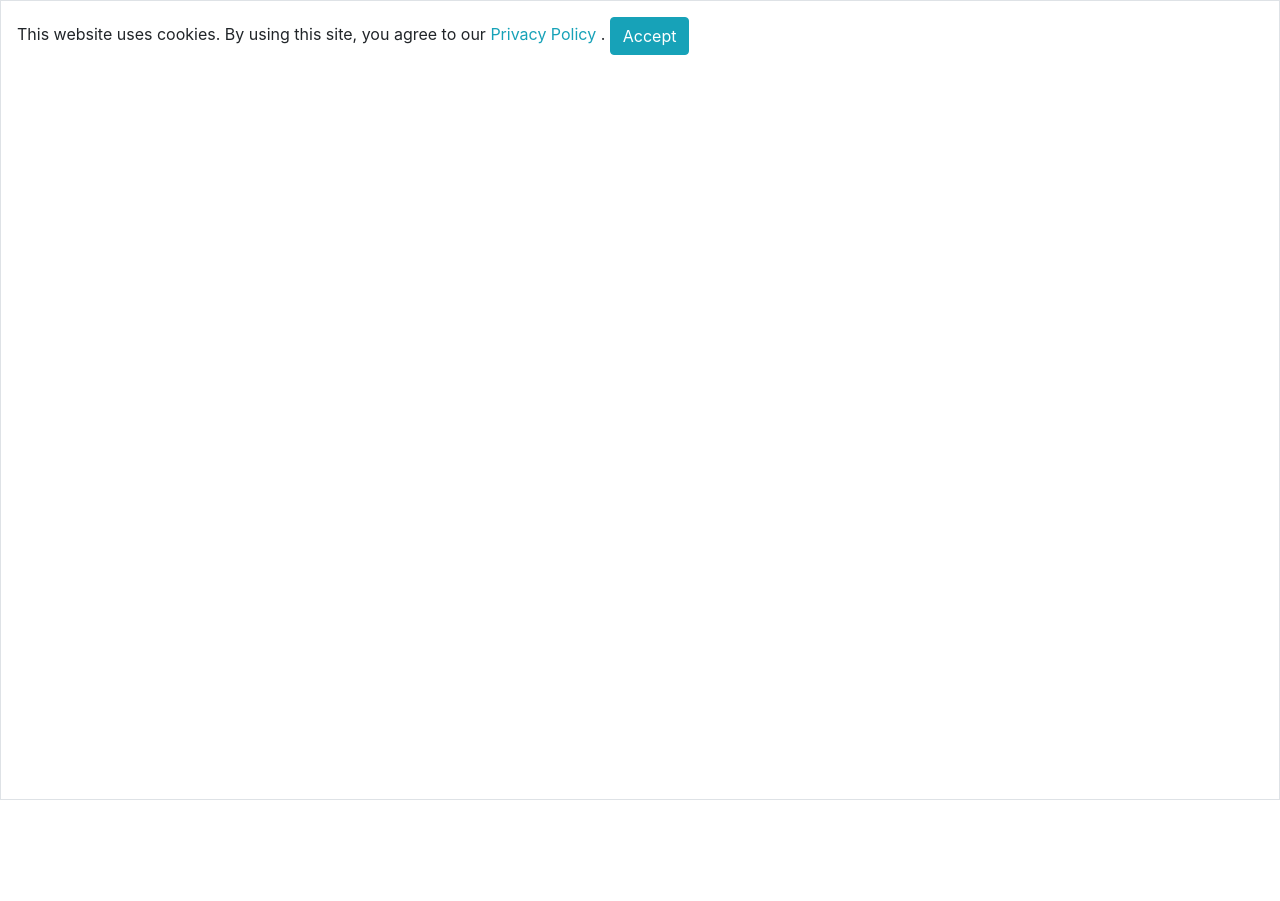
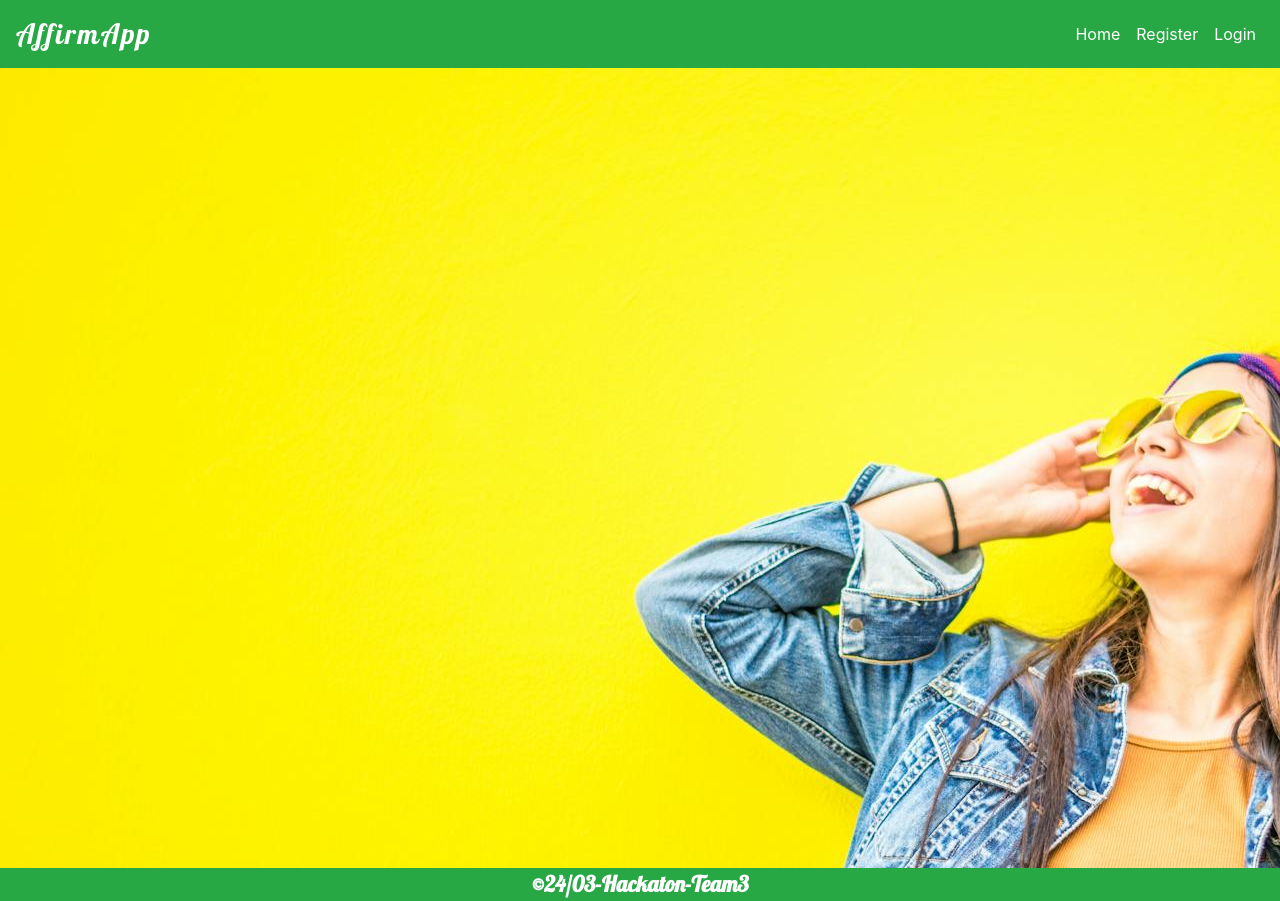
Before and after one commit to jamie33o/world-happiness-hackathon, a Django app: page / in a window 1280 px wide. Before the commit the page ends 800 px from the top, so only its background shows below. Run offline with Django 3.2, Linux system fonts and the light colour scheme; some libraries are stand-ins or nearby versions.

Commit message:
add background-image to home  page

```diff
--- a/home/templates/home/index.html
+++ b/home/templates/home/index.html
@@ -1,7 +1,14 @@
 {% extends 'base.html'%}
+{% load static %}
 {% block content %}
 
+<div class="container-fluid">
+    <div class="row">
       <!-- Background Image Section -->
-        <div class="background-image">
+        <div class="background-image mx-auto ">
+          <img src="{% static '/images/pexels.jpg' %}" alt="Background Image">
+        </div>
+        </div>
+        </div>
 
 {% endblock content %}
--- a/static/css/base.css
+++ b/static/css/base.css
@@ -5,6 +5,7 @@
 .oswald{
 font-family:'Oswald', sans-serif;
 }
+
 /* //////////////////// allauth templates //////////////////// */
 /* for sign up/sign-in/log-out */
 .all-auth-container {
@@ -105,21 +106,20 @@ font-family:'Oswald', sans-serif;
 .footer-text{
     font-size:22px;
     font-weight: 700;
+    margin:0;
 }
 
 .navbar-brand{
-    font-size:24px;
+    font-size:28px;
+    letter-spacing:2px;
 }
 
  /* styles for home page */
  .background-image{
-    background-image:url("/static/images/pexels-binti-malu-1485657.jpg");
-    /* background-size: cover;
+    width:100vw;
+    height:100vh;
+    background-size: cover;
     background-position:center;
-    width:100vw;
-    height:100%;
-    display:flex;
-    flex-direction: column;
-    justify-content: center;
-    align-items: center; */
+    overflow: hidden;
+
    }
--- a/templates/base.html
+++ b/templates/base.html
@@ -60,7 +60,7 @@
 
     <title>{% block extra_title %}{% endblock %}</title>
   </head>
-  <body class="d-flex flex-column h-100 ">
+  <body class="d-flex flex-column justify-content-center  h-100  ">
 
     <header class="container-fluid p-0">
       {% block page_header %}
@@ -126,10 +126,10 @@
       {% endblock %}
     </main>
 
-    <footer class="text-center fixed-bottom" id="help">
+    <footer class="text-center " id="help">
       {% block page_footer %}
 
-    <p class="footer-text lobster">&copy;24/03-Hackaton-Team3</p>
+    <p class="footer-text text-white bg-success  lobster">&copy;24/03-Hackaton-Team3</p>
 
       {% endblock %}
     </footer>
@@ -155,7 +155,7 @@
 
 
 
-        $('#cookies-modal').modal('show');
+        // $('#cookies-modal').modal('show');
 
     });
 
```
Also changed, not shown: static/images/bg.jpg (added), static/images/pexels-binti-malu-1485657.jpg (deleted), static/images/pexels-joslyn-pickens-3831729.jpg (deleted), static/images/pexels.jpg (added), 1 other file.
